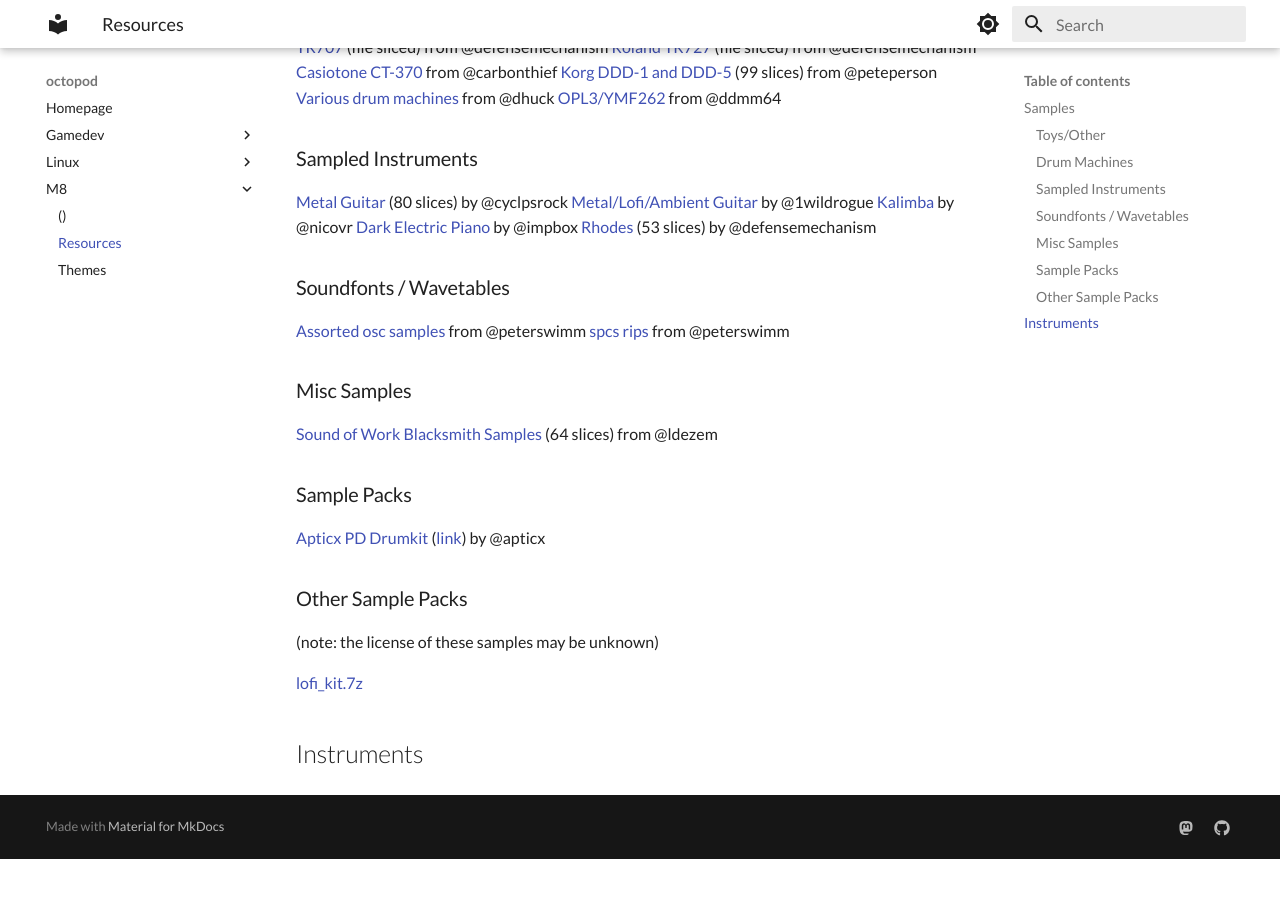
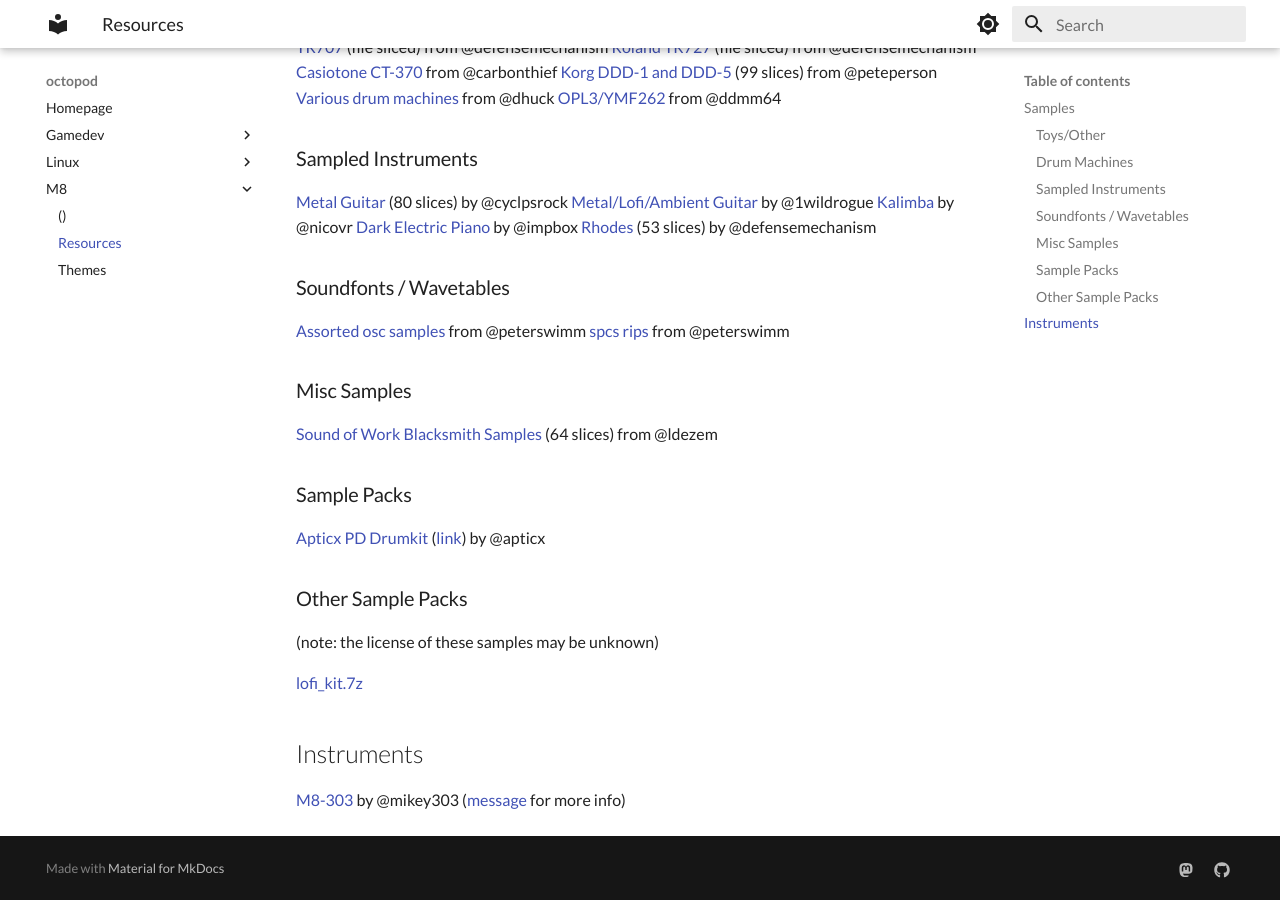
Before and after one commit to bakana808/mkdocs, an MkDocs documentation site: the page built from docs/m8/resources.md, in a window 1280 px wide and 900 px high, scrolled down 532 px. Built offline with MkDocs 1.6.1 and Material for MkDocs 9.7.7, drawn with Linux system fonts in a browser that asks for light colours; before the commit the page ends 1391 px from its top, so only the background shows below that.

Commit message:
vault backup: 2024-02-27 00:24:09

```diff
--- a/docs/m8/resources.md
+++ b/docs/m8/resources.md
@@ -62,3 +62,5 @@
 
 
 ## Instruments
+
+[M8-303](https://cdn.discordapp.com/attachments/754405144325521530/807065274204291103/M8-3O3.zip?ex=65ea6e9b&is=65d7f99b&hm=d96c902d8d6da6762d44437389d46815e77d3006ce47d9f162a6ec54be0da239&) by @mikey303 ([message](https://discord.com/channels/709264126240620591/754405144325521530/807065274565918761) for more info)
```
